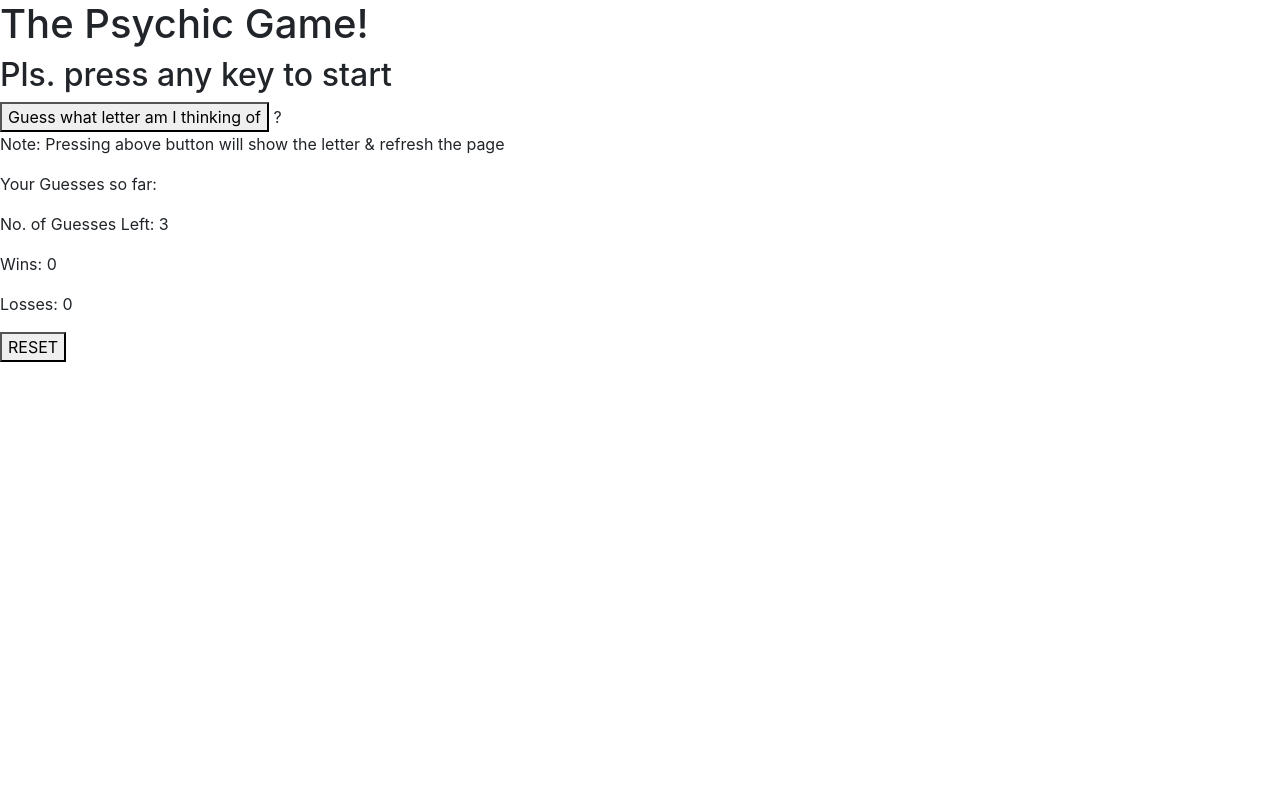
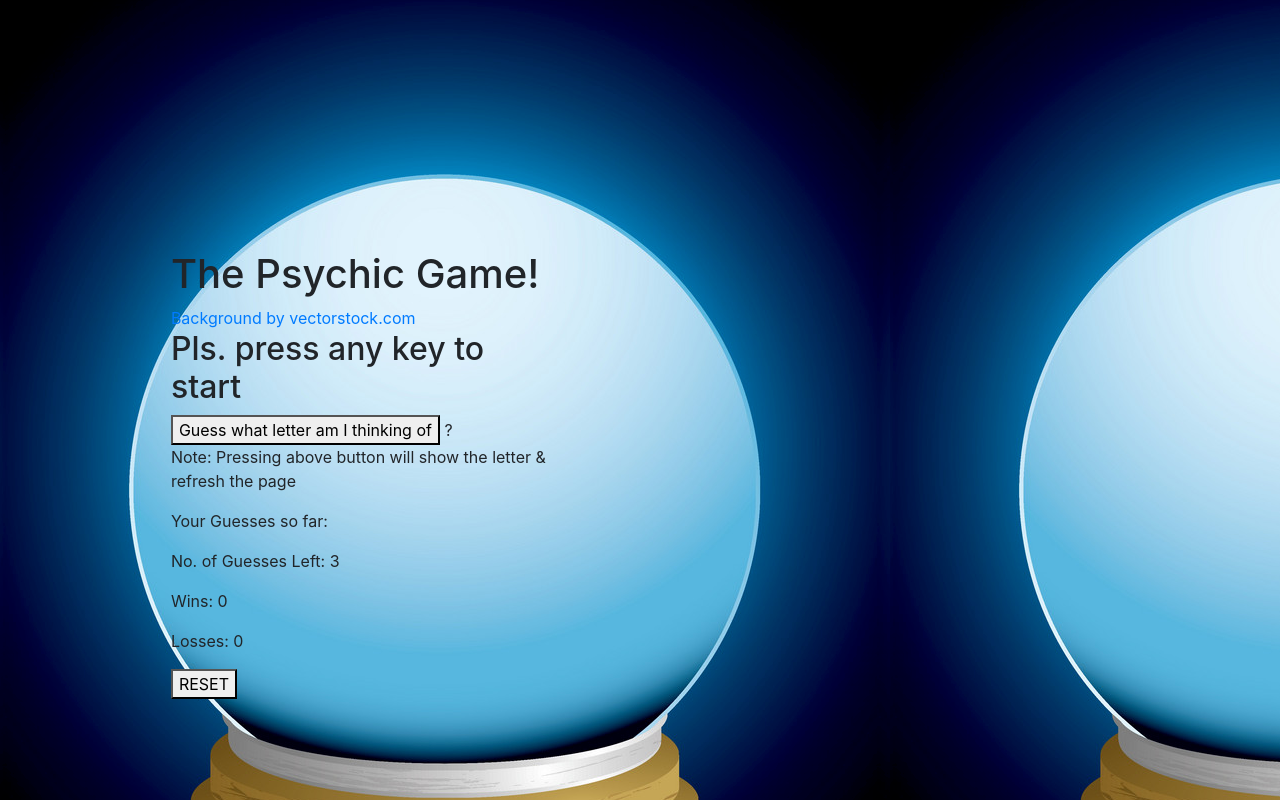
Before and after one commit to mariarabin/Psychic-Game, a plain HTML site: page index.html in a window 1280 px wide. Drawn offline with nearby package versions, Linux system fonts and the light colour scheme.

Commit message:
updated the styling

```diff
--- a/assets/css/style.css
+++ b/assets/css/style.css
@@ -0,0 +1,15 @@
+html {
+    background: white);
+    position: fixed;
+    width: auto;
+
+}
+
+body {
+    width: auto;
+
+    padding: 50px;
+    margin-top: 200px;
+    margin-left: 20%;
+    background: url(../images/Screen\ Shot\ 2019-04-05\ at\ 11.29.33\ PM.png)
+}
--- a/index.html
+++ b/index.html
@@ -15,6 +15,7 @@
 <body>
     <div class="container"></div>
     <h1>The Psychic Game!</h1>
+    <a href="http://www.vectorstock.com">Background by vectorstock.com</a>
     <h2 id="press">Pls. press any key to start</h2>
     <button id="letter" onclick="letterRev()">Guess what letter am I thinking of </button>&nbsp;<span id="valueguess">?</span>
     <p>Note: Pressing above button will show the letter & refresh the page</p>
@@ -22,7 +23,6 @@
     <p>No. of Guesses Left: <span id="guessesLeft">3</span></p>
     <p>Wins: <span id="wins">0</span></p>
     <p>Losses: <span id="losses">0</span></p>
-
 
 
     <script>
@@ -65,8 +65,6 @@
             document.getElementById("losses").innerHTML = 1;
         }
 
-
-
         //MAIN PROCESS
 
         document.onkeyup = function (event) {
@@ -104,30 +102,14 @@
                 return;
             };
 
-
             if (numGuesses < 0) {
                 alert("End Game. Refresh");
                 return;
             }
-
-
-
-
             document.getElementById("losses").innerHTML = losses;
             document.getElementById("guessesLeft").innerHTML = numGuesses;
             document.getElementById("guesses").innerHTML = guess;
-
-            //document.getElementById("clear").on("click", function () {
-            //  document.getElementById("container").empty();
-
-
-
-
         }
-
-
-
-
     </script>
 </body>
 <button id="res" onclick="reset()">RESET</button>
```
Also changed, not shown: assets/images/Screen Shot 2019-04-05 at 11.29.33 PM.png (added), 1 other file.
